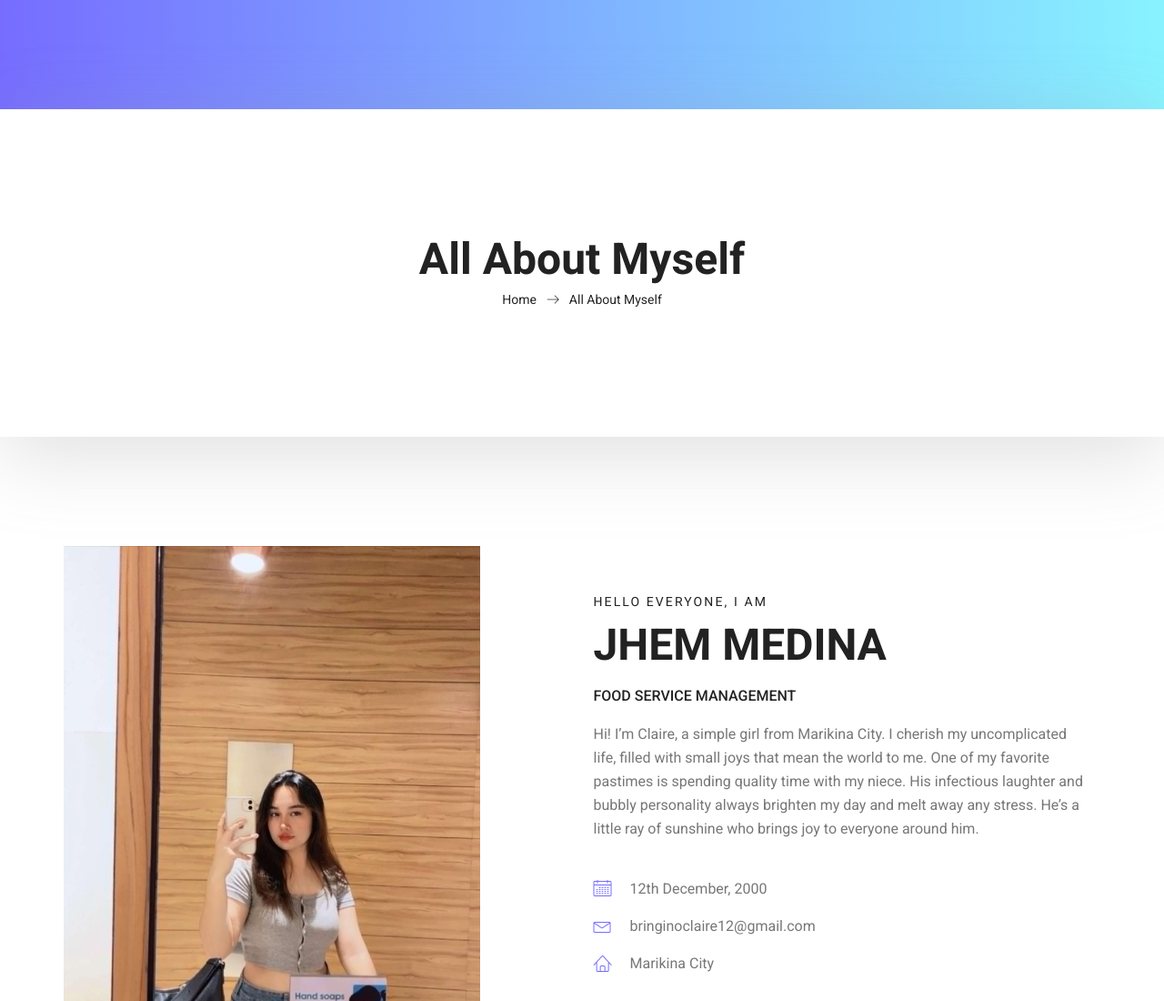
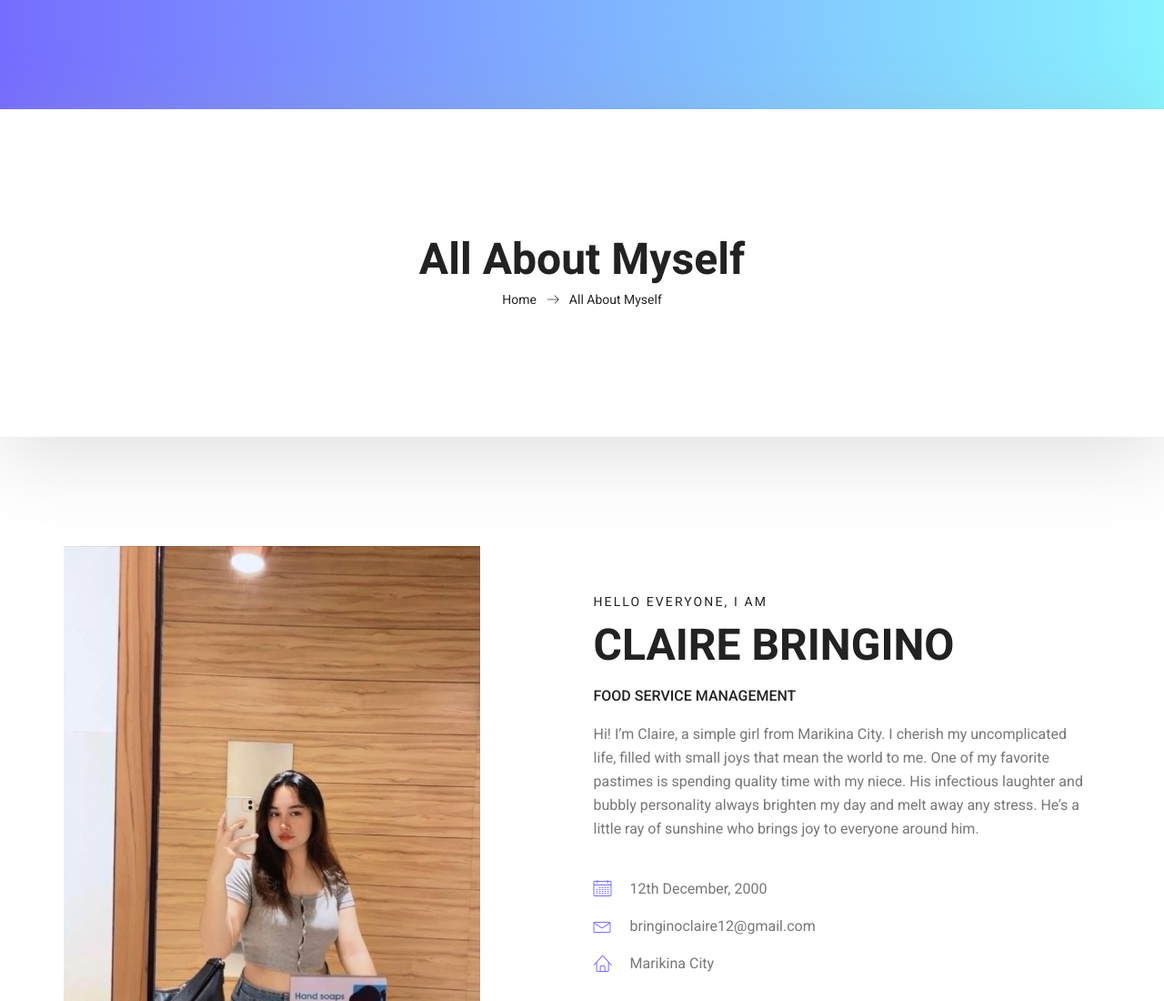
Before and after one commit to clairebringino12/personal-web, a plain HTML site: page all-about-myself.html in a window 1280 px wide. Shown: the top 1100 px of the page at 91% size. Drawn offline with Linux system fonts and the light colour scheme.

Commit message:
Update all-about-myself.html

```diff
--- a/all-about-myself.html
+++ b/all-about-myself.html
@@ -53,7 +53,7 @@
 						<div class="col-lg-7">
 							<div class="personal_text">
 								<h6>Hello Everyone, i am</h6>
-								<h3>jhem medina</h3>
+								<h3>CLAIRE BRINGINO</h3>
 								<h4>Food Service Management</h4>
 								<p>
 									Hi! I’m Claire, a simple girl from Marikina City. I cherish my uncomplicated life, filled with small joys that mean the world to me. One of my favorite pastimes is spending quality time with my niece. His infectious laughter and bubbly personality always brighten my day and melt away any stress. He’s a little ray of sunshine who brings joy to everyone around him.
```
